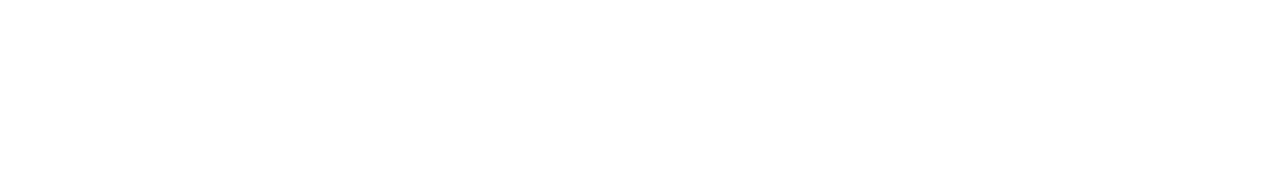
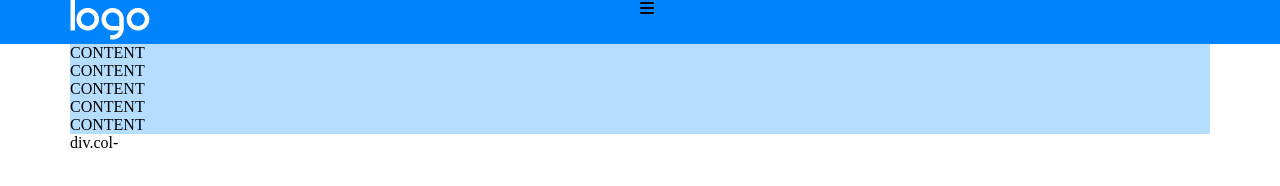
Before and after one commit to Simo-bsc/htmlcss-responsive-layout, a plain HTML site: page index.html in a window 1280 px wide. Drawn offline with Linux system fonts and the light colour scheme.

Commit message:
Struttura header e 1 section

```diff
--- a/css/general.css
+++ b/css/general.css
@@ -8,3 +8,9 @@
 .row{
     display: flex;
 }
+
+:root{
+    --first-color: #0084FD;
+    --second-color: #B5DDFF;
+    --thirt-color: #9792E4;
+}
--- a/css/style.css
+++ b/css/style.css
@@ -0,0 +1,27 @@
+/* HEADER */
+
+header > section{
+    background-color: var(--first-color);
+}
+
+.head{
+    justify-content: space-between;
+}
+
+.col-header{
+    width: calc(100% / 2);
+}
+
+.col-sect-1-2{
+    width: 100%;
+    background-color: var(--second-color);
+}
+
+.col-sect-2-2{
+    width: 100%;
+    background-color: var(--second-color);
+}
+
+.sect-1{
+    flex-wrap: wrap;
+}
--- a/index.html
+++ b/index.html
@@ -16,10 +16,77 @@
     <body>
 
         <header>
-
+            <section>
+                <div class="container">
+                    <div class="row head">
+                        <div class="col-header">
+                            <img src="img/logo.png" alt="Logo">
+                        </div>
+                        <div class="col-header">
+                            <i class="fa-solid fa-bars"></i>
+                        </div>
+                    </div>
+                </div>
+            </section>
         </header>
 
         <main>
+            <!-- BLUE SECTION -->
+            <section>
+                <div class="container">
+
+                    <div class="row sect-1">
+                        <div class="col-sect-1-2">
+                            CONTENT
+                        </div>
+                        <div class="col-sect-1-2">
+                            CONTENT
+                        </div>
+                    </div>
+
+
+                    <div class="row sect-1">
+                        <div class="col-sect-2-2">
+                            CONTENT
+                        </div>
+                        <div class="col-sect-2-2">
+                            CONTENT
+                        </div>
+                        <div class="col-sect-2-2">
+                            CONTENT
+                        </div>
+                    </div>
+
+                </div>
+            </section>
+
+            <!-- 1-VIOLET SECTION -->
+
+            <section>
+                <div class="container">
+                    <div class="row">
+                        div.col-
+                    </div>
+                </div>
+            </section>
+
+            <!-- 2-VIOLET SECTION -->
+
+            <section>
+
+            </section>
+
+            <!-- 3-VIOLET SECTION -->
+
+            <section>
+
+            </section>
+
+            <!-- 4-VIOLET SECTION -->
+
+            <section>
+
+            </section>
 
         </main>
 
```
